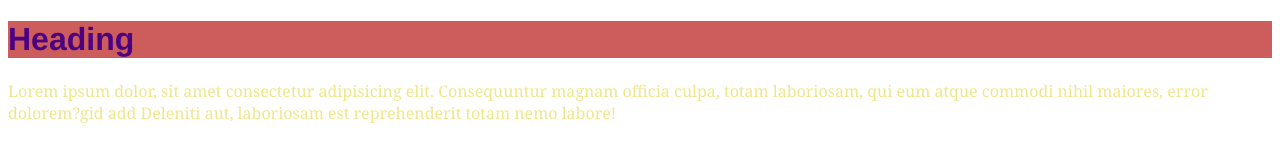
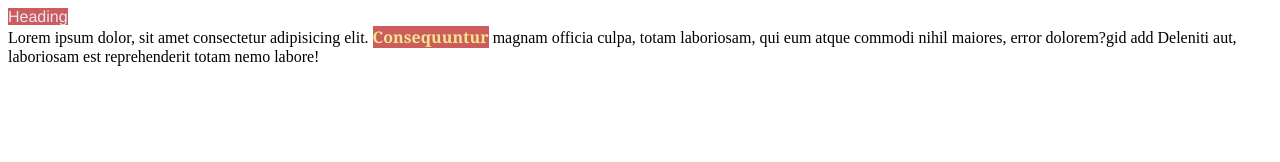
Before and after one commit to meghana2708/WEB-DEV, a plain HTML site: page day9_2.html in a window 1280 px wide. Drawn offline with Linux system fonts and the light colour scheme.

Commit message:
span and div

```diff
--- a/day9.html
+++ b/day9_2.html
@@ -7,23 +7,25 @@
     <meta name="viewport" content="width=device-width, initial-scale=1.0">
     <title>Class selectors</title>
     <style>
-        .one {
-            color: indigo;
+        .orange {
+            color: lavender;
             background-color: indianred;
             font-family: 'Franklin Gothic Medium', 'Arial Narrow', Arial, sans-serif;
         }
 
-        .two {
+        .big {
             color: khaki;
             font-family: Cambria, Cochin, Georgia, Times, 'Times New Roman', serif;
         }
     </style>
-    <!--priority list: inline CSS>id selector>element selecetor-->
+
 </head>
 
 <body>
-    <h1 class="one">Heading</h1>
-    <p class="two">Lorem ipsum dolor, sit amet consectetur adipisicing elit. Consequuntur magnam officia culpa, totam laboriosam, qui eum atque commodi nihil maiores, error dolorem?gid add Deleniti aut, laboriosam est reprehenderit totam nemo labore!</p>
+    <span class="orange">Heading</span>
+    <div>Lorem ipsum dolor, sit amet consectetur adipisicing elit. <b class="orange big">Consequuntur</b> magnam officia culpa, totam laboriosam, qui eum atque commodi nihil maiores, error dolorem?gid add Deleniti aut, laboriosam est reprehenderit totam nemo
+        labore!
+    </div>
 </body>
 
 </html>
```
